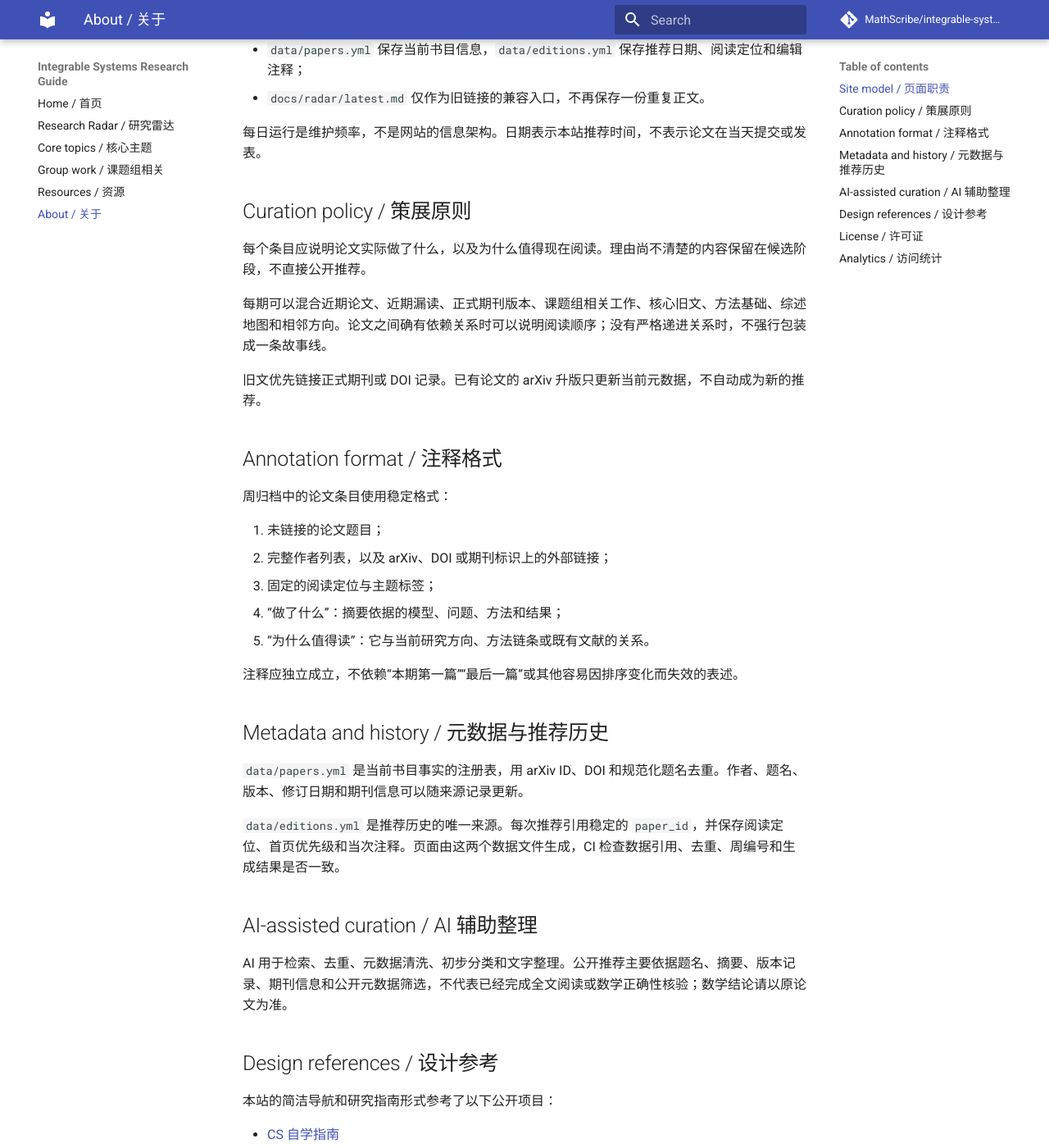
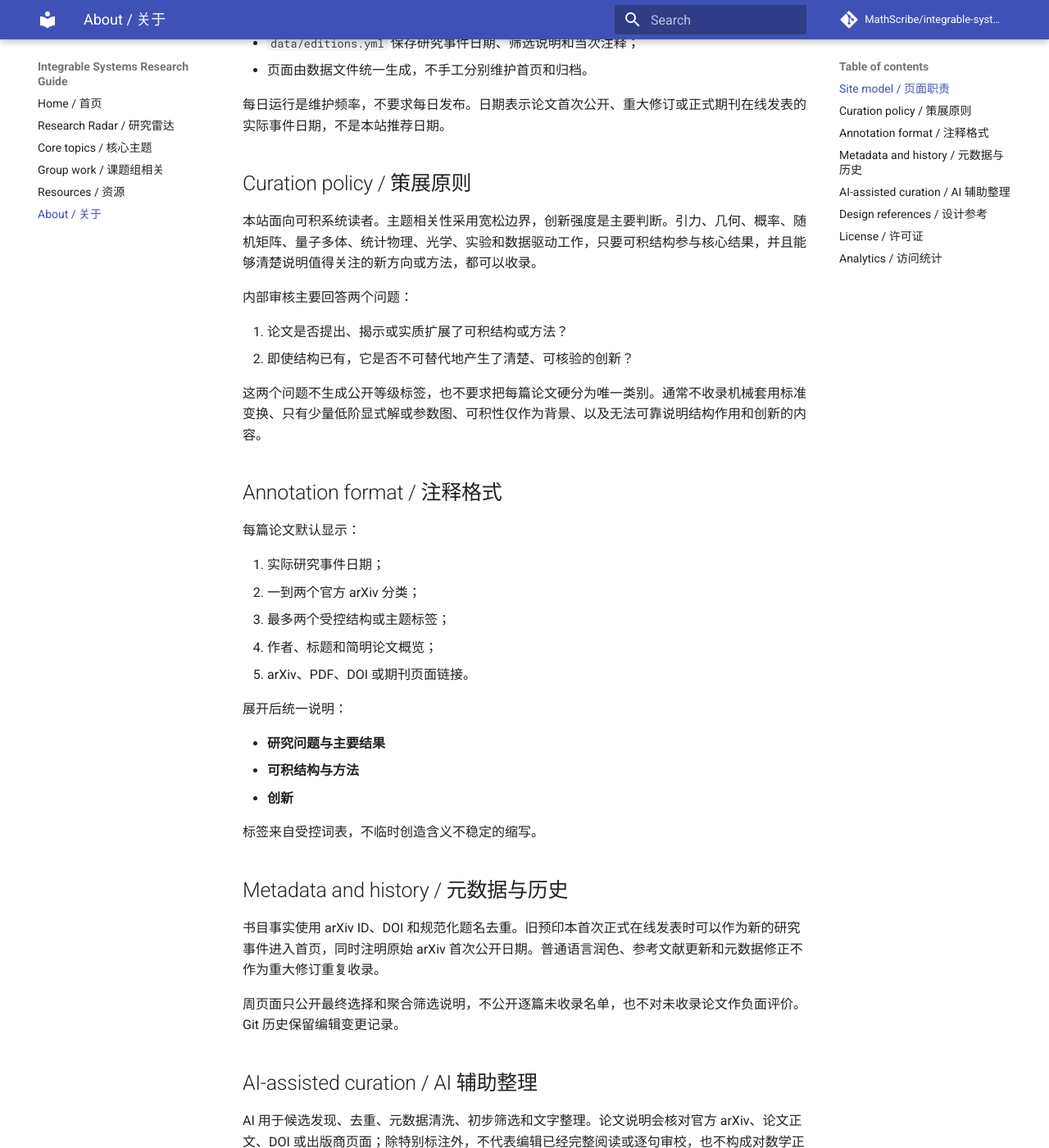
Before and after one commit to MathScribe/integrable-systems-guide, an MkDocs documentation site: the page built from docs/about.md, in a window 1280 px wide and 1400 px high, scrolled down 458 px. Shown: the whole window at 82% size. Built offline with MkDocs 1.6.1 and Material for MkDocs 9.7.7, drawn with Linux system fonts in a browser that asks for light colours; comment, search, counter and statistics services are not loaded; some of the changed text lies outside the part shown.

Commit message:
Update radar curation and page model

```diff
--- a/docs/about.md
+++ b/docs/about.md
@@ -2,59 +2,67 @@
 
 This project is a small research-oriented guide for integrable systems and related methods.
 
-这是一个研究向资料入口，主要整理可积系统、反散射、黎曼--希尔伯特方法、非线性波和相关课题组公开资料。
+这是一个面向可积系统研究者的轻量论文雷达，重点是近期出现的强创新、新方向和新方法。
 
 ## Site model / 页面职责
 
-本站的主要交付物是持续维护的论文阅读队列，而不是一份以当天日期为中心的新闻列表。
+- 首页显示最近 30 天的最终选择，按论文实际研究事件日期分周组织；
+- 论文条目默认显示概览，完整的“研究问题与主要结果 / 可积结构与方法 / 创新”按需展开；
+- 归档首页提供周级入口，周页面复用首页的同一条目组件；
+- `data/papers.yml` 保留历史书目信息，`data/radar_papers.yml` 保存当前近期雷达需要的书目覆盖；
+- `data/editions.yml` 保存研究事件日期、筛选说明和当次注释；
+- 页面由数据文件统一生成，不手工分别维护首页和归档。
 
-- 首页显示最近三期中优先级较高的论文，不按日期分块，也不复制完整简报；
-- 归档首页按周组织，提供主题、篇数和周级入口；
-- 周归档保留每日 edition，是推荐注释的永久正文；
-- `data/papers.yml` 保存当前书目信息，`data/editions.yml` 保存推荐日期、阅读定位和编辑注释；
-- `docs/radar/latest.md` 仅作为旧链接的兼容入口，不再保存一份重复正文。
-
-每日运行是维护频率，不是网站的信息架构。日期表示本站推荐时间，不表示论文在当天提交或发表。
+每日运行是维护频率，不要求每日发布。日期表示论文首次公开、重大修订或正式期刊在线发表的实际事件日期，不是本站推荐日期。
 
 ## Curation policy / 策展原则
 
-每个条目应说明论文实际做了什么，以及为什么值得现在阅读。理由尚不清楚的内容保留在候选阶段，不直接公开推荐。
+本站面向可积系统读者。主题相关性采用宽松边界，创新强度是主要判断。引力、几何、概率、随机矩阵、量子多体、统计物理、光学、实验和数据驱动工作，只要可积结构参与核心结果，并且能够清楚说明值得关注的新方向或方法，都可以收录。
 
-每期可以混合近期论文、近期漏读、正式期刊版本、课题组相关工作、核心旧文、方法基础、综述地图和相邻方向。论文之间确有依赖关系时可以说明阅读顺序；没有严格递进关系时，不强行包装成一条故事线。
+内部审核主要回答两个问题：
 
-旧文优先链接正式期刊或 DOI 记录。已有论文的 arXiv 升版只更新当前元数据，不自动成为新的推荐。
+1. 论文是否提出、揭示或实质扩展了可积结构或方法？
+2. 即使结构已有，它是否不可替代地产生了清楚、可核验的创新？
+
+这两个问题不生成公开等级标签，也不要求把每篇论文硬分为唯一类别。通常不收录机械套用标准变换、只有少量低阶显式解或参数图、可积性仅作为背景、以及无法可靠说明结构作用和创新的内容。
 
 ## Annotation format / 注释格式
 
-周归档中的论文条目使用稳定格式：
+每篇论文默认显示：
 
-1. 未链接的论文题目；
-2. 完整作者列表，以及 arXiv、DOI 或期刊标识上的外部链接；
-3. 固定的阅读定位与主题标签；
-4. “做了什么”：摘要依据的模型、问题、方法和结果；
-5. “为什么值得读”：它与当前研究方向、方法链条或既有文献的关系。
+1. 实际研究事件日期；
+2. 一到两个官方 arXiv 分类；
+3. 最多两个受控结构或主题标签；
+4. 作者、标题和简明论文概览；
+5. arXiv、PDF、DOI 或期刊页面链接。
 
-注释应独立成立，不依赖“本期第一篇”“最后一篇”或其他容易因排序变化而失效的表述。
+展开后统一说明：
 
-## Metadata and history / 元数据与推荐历史
+- **研究问题与主要结果**
+- **可积结构与方法**
+- **创新**
 
-`data/papers.yml` 是当前书目事实的注册表，用 arXiv ID、DOI 和规范化题名去重。作者、题名、版本、修订日期和期刊信息可以随来源记录更新。
+标签来自受控词表，不临时创造含义不稳定的缩写。
 
-`data/editions.yml` 是推荐历史的唯一来源。每次推荐引用稳定的 `paper_id`，并保存阅读定位、首页优先级和当次注释。页面由这两个数据文件生成，CI 检查数据引用、去重、周编号和生成结果是否一致。
+## Metadata and history / 元数据与历史
+
+书目事实使用 arXiv ID、DOI 和规范化题名去重。旧预印本首次正式在线发表时可以作为新的研究事件进入首页，同时注明原始 arXiv 首次公开日期。普通语言润色、参考文献更新和元数据修正不作为重大修订重复收录。
+
+周页面只公开最终选择和聚合筛选说明，不公开逐篇未收录名单，也不对未收录论文作负面评价。Git 历史保留编辑变更记录。
 
 ## AI-assisted curation / AI 辅助整理
 
-AI 用于检索、去重、元数据清洗、初步分类和文字整理。公开推荐主要依据题名、摘要、版本记录、期刊信息和公开元数据筛选，不代表已经完成全文阅读或数学正确性核验；数学结论请以原论文为准。
+AI 用于候选发现、去重、元数据清洗、初步筛选和文字整理。论文说明会核对官方 arXiv、论文正文、DOI 或出版商页面；除特别标注外，不代表编辑已经完整阅读或逐句审校，也不构成对数学正确性的独立验证。数学结论请以原论文为准。
 
 ## Design references / 设计参考
 
-本站的简洁导航和研究指南形式参考了以下公开项目：
+本站借鉴成熟论文列表的信息密度和快速浏览方式，但不复制论文数据库、复杂搜索、作者网络、feed 镜像或全历史语义检索。
 
 - [CS 自学指南](https://csdiy.wiki/)
 - [清华大学数学课程学习指南 / MathLoveYou](https://mathloveyou.github.io/)
 - [目录 - 小时百科](https://wuli.wiki/online/index.html)
 
-本站范围更窄，主要围绕可积系统研究和本地课题组需求维护。本站不是课题组官方网站，也不代表任何作者、研究组或机构的正式立场。
+本站不是课题组官方网站，也不代表任何作者、研究组或机构的正式立场。
 
 ## License / 许可证
 
```
